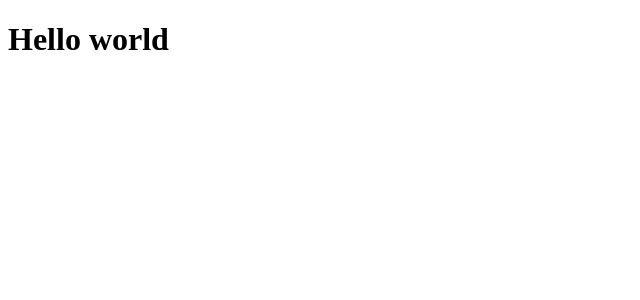
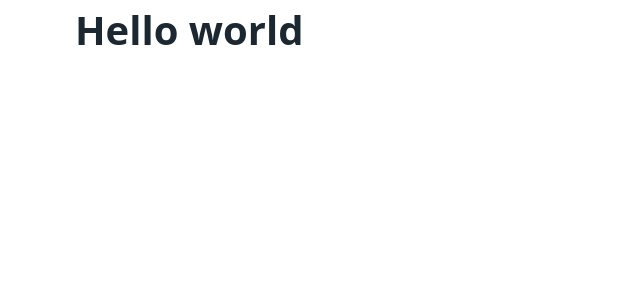
Before and after one commit to oliie/kit-pico-auth, a SvelteKit app: page / in a window 1280 px wide. Shown: the top 300 px of the page, without its empty margins (0-640 px from the left). Built offline with nearby package versions, Linux system fonts and the light colour scheme.

Commit message:
- adds pico

```diff
--- a/package.json
+++ b/package.json
@@ -13,6 +13,7 @@
 	"devDependencies": {
 		"@fontsource/fira-mono": "^4.5.10",
 		"@neoconfetti/svelte": "^1.0.0",
+		"@picocss/pico": "^1.5.6",
 		"@sveltejs/adapter-auto": "^1.0.0",
 		"@sveltejs/kit": "^1.0.0",
 		"@types/cookie": "^0.5.1",
--- a/src/routes/+layout.svelte
+++ b/src/routes/+layout.svelte
@@ -1 +1,7 @@
-<slot />
+<script lang="ts">
+	import '@picocss/pico/css/pico.min.css';
+</script>
+
+<div class="container">
+	<slot />
+</div>
```
Also changed, not shown: 1 other file (tests, documents, lock files or other folders).
